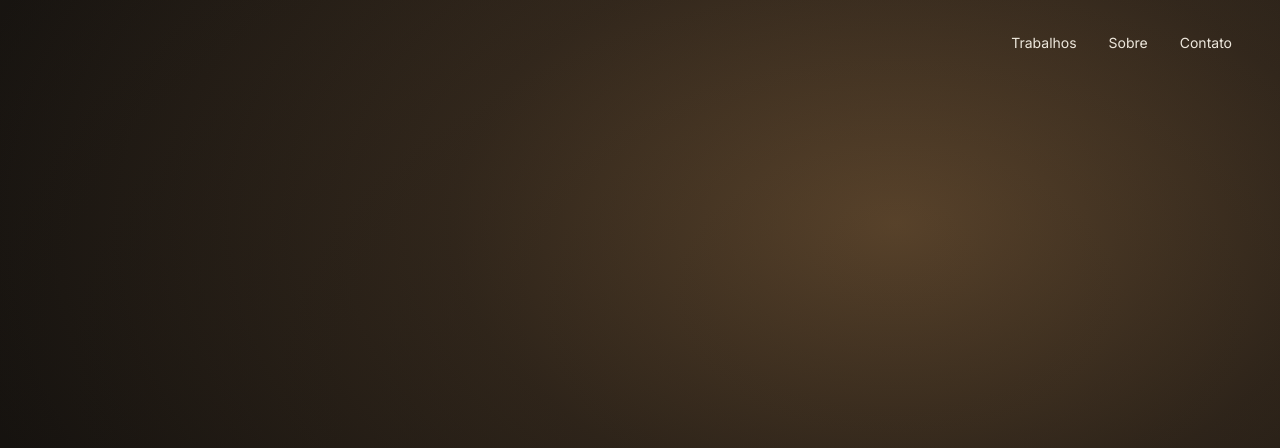
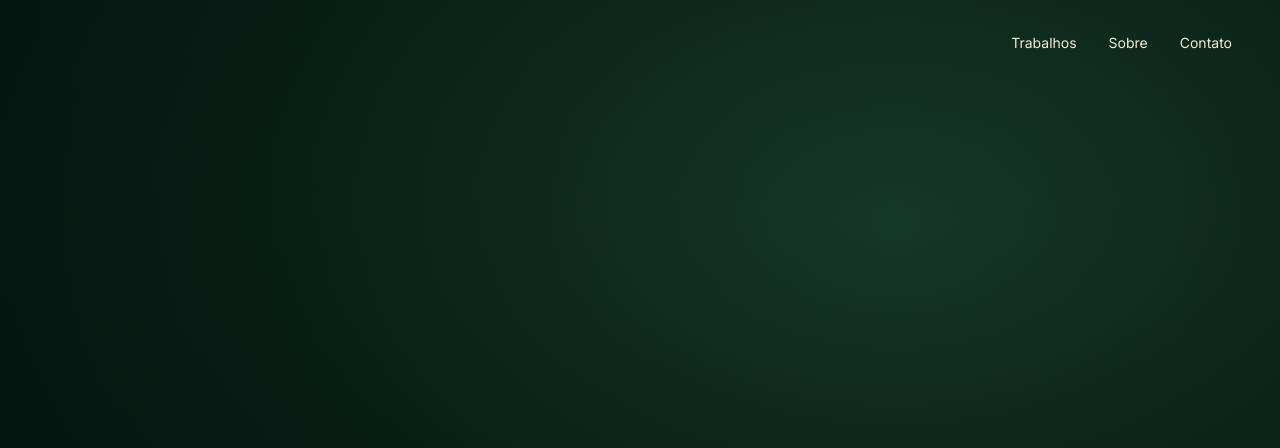
Before and after one commit to douglas-soares-rgb/douglassoares.github.io, a plain HTML site: page index.html in a window 1280 px wide. Shown: the top 448 px of the page. Drawn offline with Linux system fonts and the light colour scheme.

Commit message:
atualização

```diff
--- a/estilo.css
+++ b/estilo.css
@@ -1,12 +1,12 @@
 @import url('https://fonts.googleapis.com/css2?family=Fraunces:opsz,wght@9..144,400;9..144,500&family=Inter:wght@400;500&display=swap');
 
 :root {
-  --bg: #15130f;
-  --bg-raised: #1c1a15;
-  --text: #ede7dc;
-  --text-secondary: #948c7e;
-  --accent: #b5502a;
-  --border: rgba(237, 231, 220, 0.12);
+  --bg: #02110c;
+  --bg-raised: #1b422f;
+  --text: #f3ebd6;
+  --text-secondary: #939585;
+  --accent: #f3ebd6;
+  --border: rgba(243, 235, 214, 0.16);
 }
 
 * { box-sizing: border-box; }
@@ -85,9 +85,9 @@ a:hover { color: var(--accent); }
   justify-content: flex-end;
   padding: 2.5rem 3rem;
   background:
-    linear-gradient(to top, rgba(10,9,7,0.78) 0%, rgba(10,9,7,0.25) 45%, rgba(10,9,7,0.15) 100%),
+    linear-gradient(to top, rgba(2,17,12,0.78) 0%, rgba(2,17,12,0.25) 45%, rgba(2,17,12,0.15) 100%),
     url('foto-capa.jpg') center / cover no-repeat,
-    radial-gradient(ellipse at 70% 28%, #6b5033 0%, #3a2d20 35%, #1a1612 75%);
+    radial-gradient(ellipse at 70% 28%, #1b422f 0%, #0a2419 45%, #02110c 90%);
 }
 
 .hero-nav {
@@ -112,7 +112,7 @@ a:hover { color: var(--accent); }
 .hero p {
   margin: 20px 0 0;
   font-size: 15px;
-  color: #c9c1b3;
+  color: #c9c8b8;
 }
 
 /* ---------- Trabalhos: três capas lado a lado ---------- */
@@ -150,11 +150,11 @@ a:hover { color: var(--accent); }
   content: '';
   position: absolute;
   inset: 0;
-  background: rgba(10, 9, 7, 0.4);
+  background: rgba(2, 17, 12, 0.4);
   transition: background 0.3s;
 }
 
-.cover:hover::after { background: rgba(10, 9, 7, 0.15); }
+.cover:hover::after { background: rgba(2, 17, 12, 0.15); }
 
 .cover-title {
   position: relative;
@@ -210,7 +210,7 @@ a:hover { color: var(--accent); }
   border: 1px dashed var(--border);
   border-radius: 3px;
   overflow: hidden;
-  color: var(--text-secondary);
+  color: #c9c8b8;
   font-size: 14px;
   text-align: center;
 }
```
